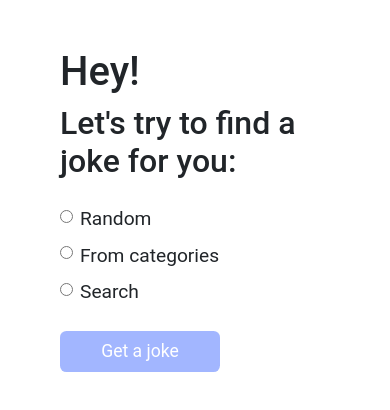
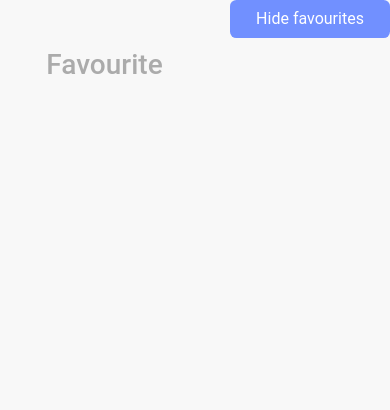
Before and after one commit to web-ethno4ka/Joke-generator, a React (Create React App) app: page / in a window 390 px wide. Shown: the top 410 px of the page. Built offline with nearby package versions, Linux system fonts and the light colour scheme.

Commit message:
Working on Responsive design

```diff
--- a/src/App.css
+++ b/src/App.css
@@ -2,3 +2,9 @@
   font-family: 'Roboto', sans-serif;
   font-size: 1.2rem;
 }
+
+@media (max-width: 567px) {
+  .App {
+    font-size: 1rem;
+  }
+}
--- a/src/layout/Layout.css
+++ b/src/layout/Layout.css
@@ -4,16 +4,17 @@
   border: 1px solid #333;
 }
 
-.get-joke-btn {
+.btn-styled {
   font-size: 1.1rem;
   width: 10rem;
+  max-height: 5rem;
   color: #fff;
   background-color: #7190ff;
   border-radius: 0.4rem;
   transition: all 0.3s ease-in-out;
 }
 
-.get-joke-btn:hover {
+.btn-styled:hover {
   color: #fff;
   background-color: #7f9bff;
 }
@@ -34,7 +35,36 @@ h3 {
   color: #ababab;
 }
 
+/* .display-flex {
+  display: flex;
+}
+
+.display-none {
+  display: none;
+} */
+
 @media (max-width: 768px) {
   .section-favourite {
+    position: absolute;
+    height: 100vh;
+    z-index: 2;
+  }
+
+  .btn-show {
+    position: absolute;
+    right: 0;
+    z-index: 3;
+  }
+
+  .btn {
+    font-size: 1rem;
+  }
+
+  h1 {
+    font-size: 2rem;
+  }
+
+  h2 {
+    font-size: 1.4rem;
   }
 }
--- a/src/layout/Layout.js
+++ b/src/layout/Layout.js
@@ -25,6 +25,7 @@ class Layout extends Component {
 
     jokesPerPage: 5,
     currentPage: 1,
+    toggleShow: true,
 
     handler: function () {},
   };
@@ -149,6 +150,12 @@ class Layout extends Component {
     return this.state.favourites.includes(joke);
   };
 
+  toggleShowHide = (e) => {
+    this.setState({
+      toggleShow: !this.state.toggleShow,
+    });
+  };
+
   render() {
     const indexOfLastJoke = this.state.currentPage * this.state.jokesPerPage;
     const indexOfFirstJoke = indexOfLastJoke - this.state.jokesPerPage;
@@ -190,7 +197,7 @@ class Layout extends Component {
               onClick={this.onButtonClick.bind(this)}
               type="button"
               id="button1"
-              className="get-joke-btn btn mt-4">
+              className="btn btn-styled mt-4">
               Get a joke
             </button>
 
@@ -211,7 +218,35 @@ class Layout extends Component {
           </div>
         </div>
 
-        <div className="section-favourite d-md-flex d-none d-sm-none flex-column col-xl-4 col-lg-5 pt-5">
+        {/* <button
+          class="btn btn-styled d-md-none d-sm-block"
+          type="button"
+          data-toggle="collapse"
+          data-target="#favourite"
+          aria-expanded="false"
+          aria-controls="collapseExample"
+          onClick={this.toggleShowHide}>
+          Show Favourites
+        </button> */}
+
+        {this.state.toggleShow === false ? (
+          <button
+            onClick={this.toggleShowHide}
+            type="button"
+            className="btn btn-show btn-styled d-md-none d-sm-block">
+            Show favourites
+          </button>
+        ) : (
+          <button
+            onClick={this.toggleShowHide}
+            type="button"
+            className="btn btn-show btn-styled d-md-none d-sm-block">
+            Hide favourites
+          </button>
+        )}
+
+        {this.state.toggleShow === true ? (
+          <div className="section-favourite d-flex flex-column col-xl-4 col-lg-5 col-md-5 col-sm-12 pt-5">
             <div className="mx-auto my-0 col-10">
               <h3>Favourite</h3>
               {this.state.favourites.map((joke, id) => (
@@ -225,6 +260,7 @@ class Layout extends Component {
               ))}
             </div>
           </div>
+        ) : null}
       </div>
     );
   }
```
Lines whose indentation alone changed are shown as unchanged.
